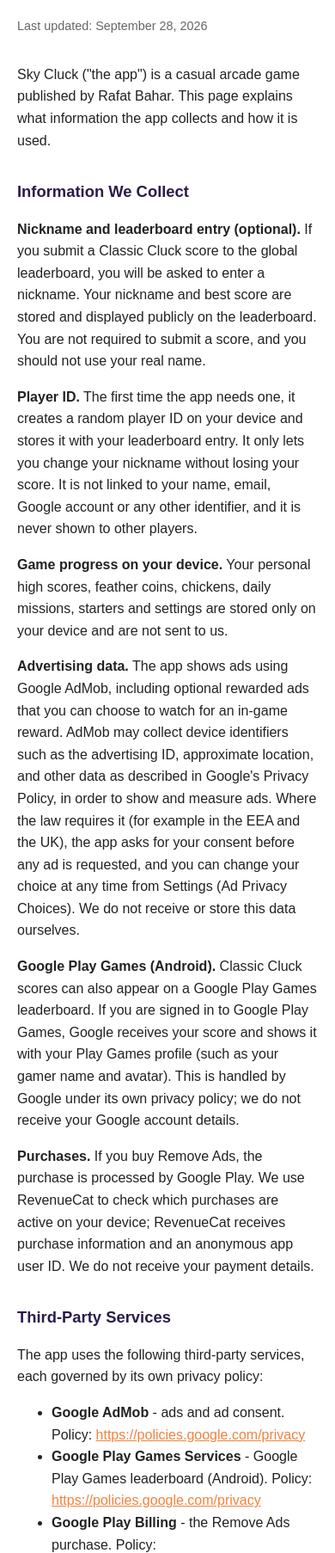
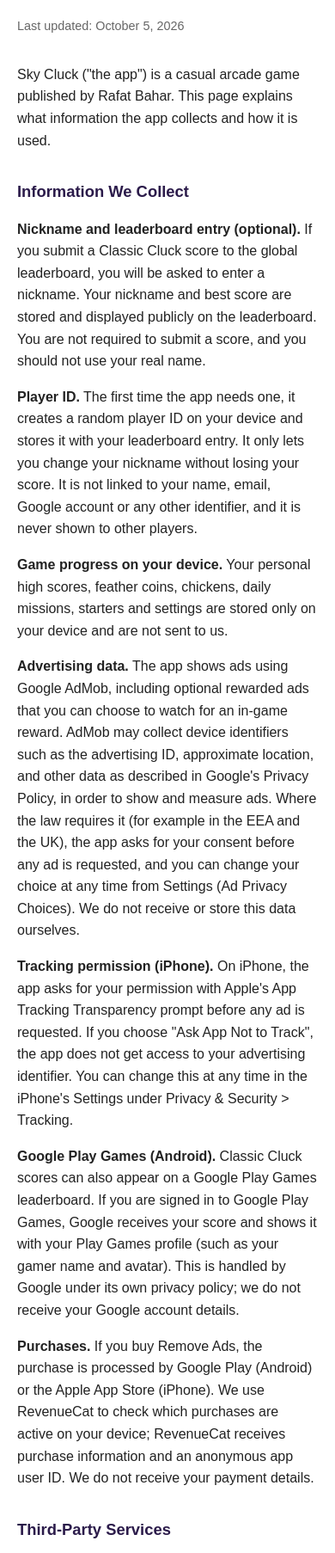
Before and after one commit to rafatbahar48/sky-cluck-privacy, a plain HTML site: page index.html in a window 390 px wide. Shown: the part 145-1951 px from the top of the page at 86% size. Drawn offline with Linux system fonts and the light colour scheme.

Commit message:
Privacy policy: iPhone purchases through the App Store and the tracking prompt

```diff
--- a/index.html
+++ b/index.html
@@ -14,21 +14,23 @@
 </head>
 <body>
 <h1>Privacy Policy for Sky Cluck</h1>
-<p class="updated">Last updated: September 28, 2026</p>
+<p class="updated">Last updated: October 5, 2026</p>
 <p>Sky Cluck ("the app") is a casual arcade game published by Rafat Bahar. This page explains what information the app collects and how it is used.</p>
 <h2>Information We Collect</h2>
 <p><strong>Nickname and leaderboard entry (optional).</strong> If you submit a Classic Cluck score to the global leaderboard, you will be asked to enter a nickname. Your nickname and best score are stored and displayed publicly on the leaderboard. You are not required to submit a score, and you should not use your real name.</p>
 <p><strong>Player ID.</strong> The first time the app needs one, it creates a random player ID on your device and stores it with your leaderboard entry. It only lets you change your nickname without losing your score. It is not linked to your name, email, Google account or any other identifier, and it is never shown to other players.</p>
 <p><strong>Game progress on your device.</strong> Your personal high scores, feather coins, chickens, daily missions, starters and settings are stored only on your device and are not sent to us.</p>
 <p><strong>Advertising data.</strong> The app shows ads using Google AdMob, including optional rewarded ads that you can choose to watch for an in-game reward. AdMob may collect device identifiers such as the advertising ID, approximate location, and other data as described in Google's Privacy Policy, in order to show and measure ads. Where the law requires it (for example in the EEA and the UK), the app asks for your consent before any ad is requested, and you can change your choice at any time from Settings (Ad Privacy Choices). We do not receive or store this data ourselves.</p>
+<p><strong>Tracking permission (iPhone).</strong> On iPhone, the app asks for your permission with Apple's App Tracking Transparency prompt before any ad is requested. If you choose "Ask App Not to Track", the app does not get access to your advertising identifier. You can change this at any time in the iPhone's Settings under Privacy &amp; Security &gt; Tracking.</p>
 <p><strong>Google Play Games (Android).</strong> Classic Cluck scores can also appear on a Google Play Games leaderboard. If you are signed in to Google Play Games, Google receives your score and shows it with your Play Games profile (such as your gamer name and avatar). This is handled by Google under its own privacy policy; we do not receive your Google account details.</p>
-<p><strong>Purchases.</strong> If you buy Remove Ads, the purchase is processed by Google Play. We use RevenueCat to check which purchases are active on your device; RevenueCat receives purchase information and an anonymous app user ID. We do not receive your payment details.</p>
+<p><strong>Purchases.</strong> If you buy Remove Ads, the purchase is processed by Google Play (Android) or the Apple App Store (iPhone). We use RevenueCat to check which purchases are active on your device; RevenueCat receives purchase information and an anonymous app user ID. We do not receive your payment details.</p>
 <h2>Third-Party Services</h2>
 <p>The app uses the following third-party services, each governed by its own privacy policy:</p>
 <ul>
 <li><strong>Google AdMob</strong> - ads and ad consent. Policy: <a href="https://policies.google.com/privacy">https://policies.google.com/privacy</a></li>
 <li><strong>Google Play Games Services</strong> - Google Play Games leaderboard (Android). Policy: <a href="https://policies.google.com/privacy">https://policies.google.com/privacy</a></li>
 <li><strong>Google Play Billing</strong> - the Remove Ads purchase. Policy: <a href="https://policies.google.com/privacy">https://policies.google.com/privacy</a></li>
+<li><strong>Apple App Store (In-App Purchase)</strong> - the Remove Ads purchase on iPhone. Policy: <a href="https://www.apple.com/legal/privacy/">https://www.apple.com/legal/privacy/</a></li>
 <li><strong>RevenueCat</strong> - checks purchase status. Policy: <a href="https://www.revenuecat.com/privacy">https://www.revenuecat.com/privacy</a></li>
 <li><strong>Supabase</strong> - stores the global leaderboard: nickname, best score and random player ID only. Policy: <a href="https://supabase.com/privacy">https://supabase.com/privacy</a></li>
 </ul>
```
